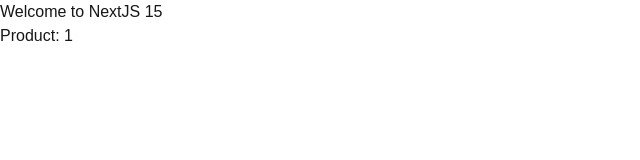
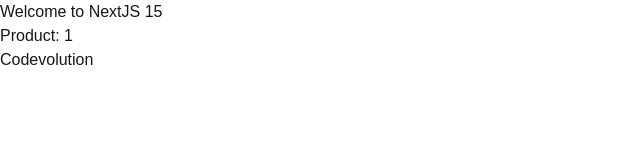
Before and after one commit to RosenGeorgievvv/userslibrary, a Next.js app: page /products/1 in a window 1280 px wide. Shown: the top 160 px of the page, without its empty margins (0-640 px from the left). Built offline with nearby package versions, Linux system fonts and the light colour scheme.

Commit message:
Update layout.tsx

```diff
--- a/src/app/layout.tsx
+++ b/src/app/layout.tsx
@@ -32,6 +32,9 @@
           <p>Welcome to NextJS 15</p>
         </header>
         {children}
+        <footer className="bg-slate-900 text-white p-4 text-center">
+          Codevolution
+        </footer>
       </body>
     </html>
   );
```
